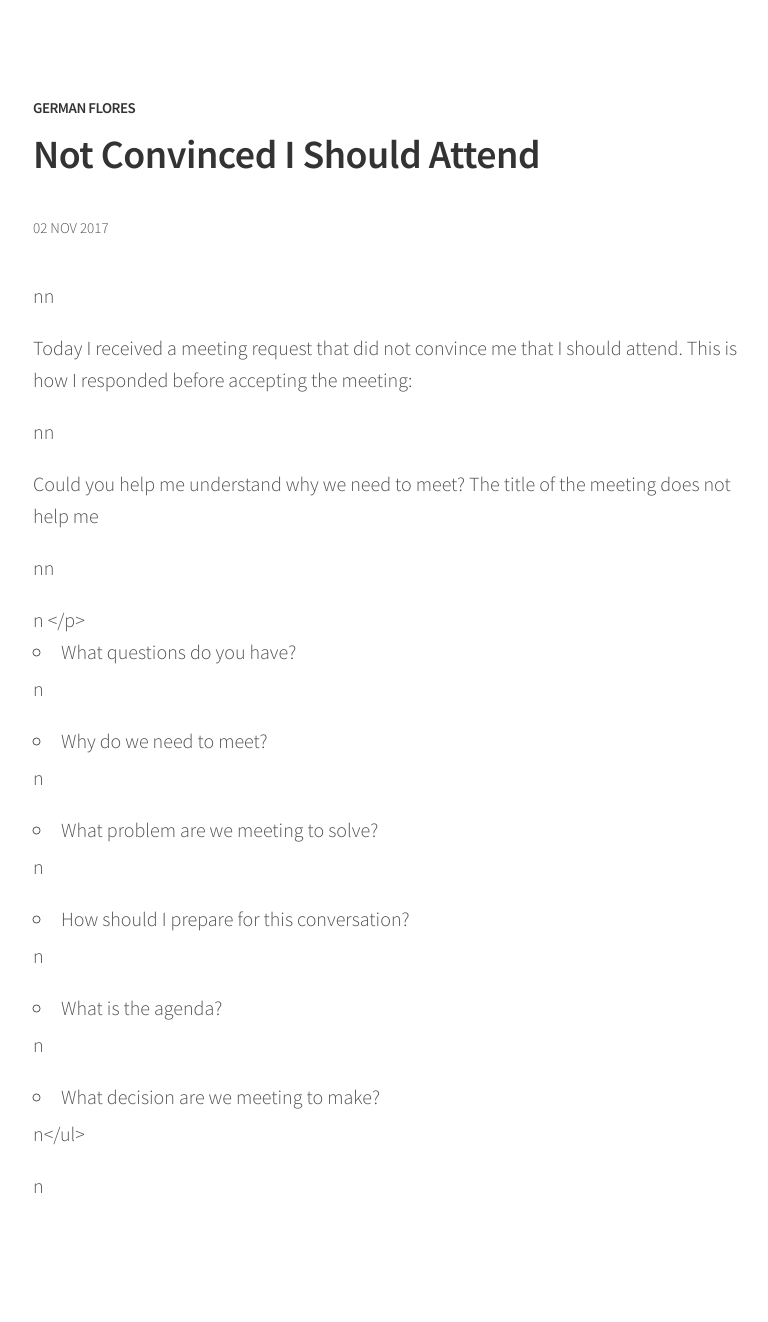
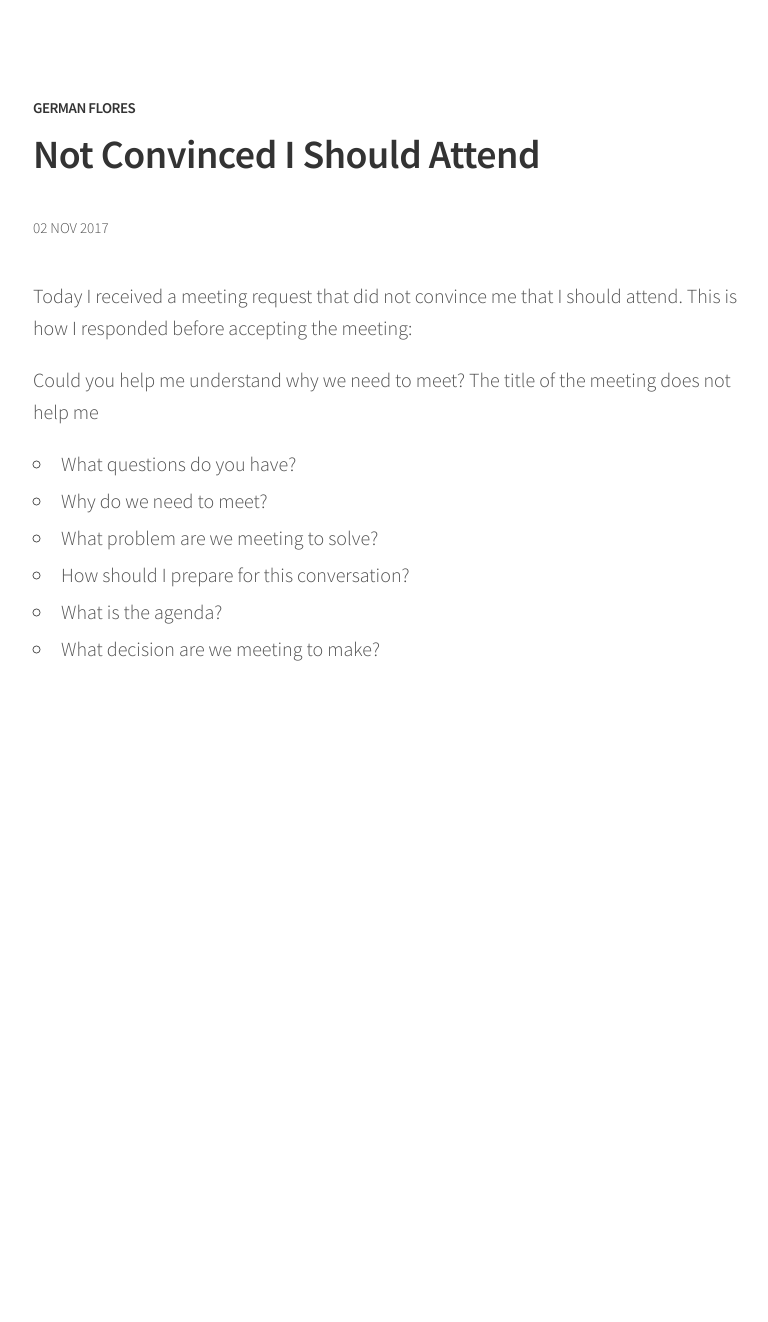
Before and after one commit to germanflores/German, a Jekyll site: the page built from _posts/2017-11-02-not-convinced-i.md, in a window 1280 px wide. Shown: the whole page, without its empty margins (247-1015 px from the left). Built offline with Jekyll 4.4.1, drawn with Linux system fonts in a browser that asks for light colours; after the commit the page ends 900 px from its top, so only the background shows below that.

Commit message:
Mirroring from Micro.blog.

```diff
--- a/_posts/2017-11-02-not-convinced-i.md
+++ b/_posts/2017-11-02-not-convinced-i.md
@@ -6,22 +6,13 @@ audio:
 date: 2017-11-02 00:00 -0500
 guid: http://germanflores.micro.blog/2017/11/02/not-convinced-i.html
 ---
-<p><amp-img width="4032" height="3024" layout="responsive" src="http://localhost:4000/assets/images/2017-11-02-chicago-river.jpg"></amp-img>nn</p>
-<p>Today I received a meeting request that did not convince me that I should attend. This is how I responded before accepting the meeting:</p>
-<p>nn</p>
-<p>Could you help me understand why we need to meet? The title of the meeting does not help me</p>
-<p>nn</p>
-<ul>n  </p>
-<li>What questions do you have?</li>
-<p>n  </p>
-<li>Why do we need to meet?</li>
-<p>n  </p>
-<li>What problem are we meeting to solve?</li>
-<p>n  </p>
-<li>How should I prepare for this conversation?</li>
-<p>n  </p>
-<li>What is the agenda?</li>
-<p>n  </p>
-<li>What decision are we meeting to make?</li>
-<p>n</ul>
-<p>n</p>
+Today I received a meeting request that did not convince me that I should attend. This is how I responded before accepting the meeting:
+
+Could you help me understand why we need to meet? The title of the meeting does not help me
+
+* What questions do you have?
+* Why do we need to meet?
+* What problem are we meeting to solve?
+* How should I prepare for this conversation?
+* What is the agenda?
+* What decision are we meeting to make?
```
